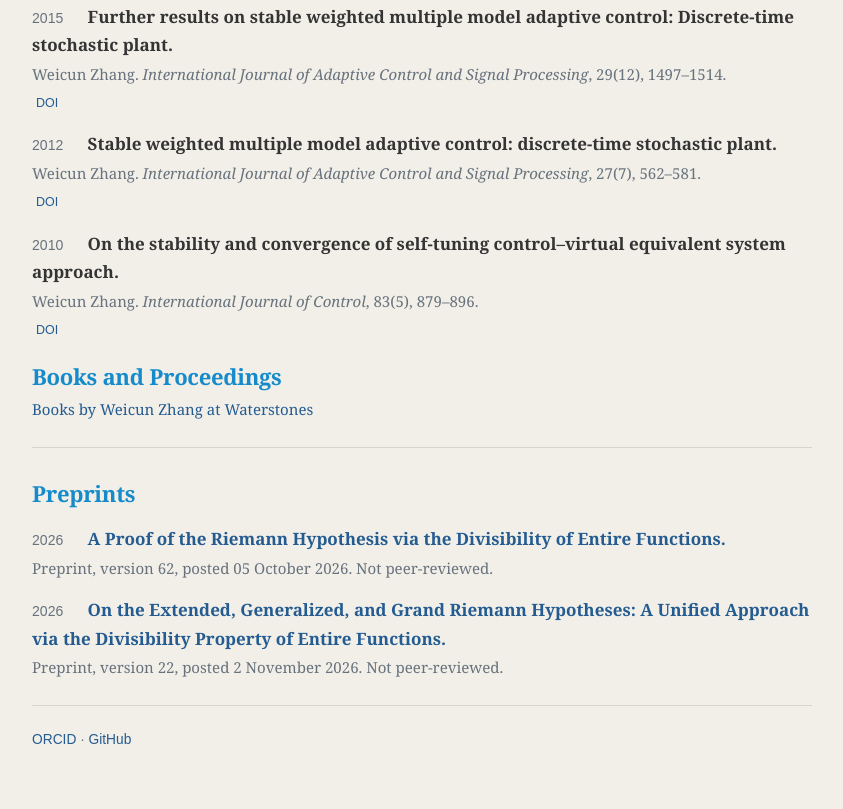
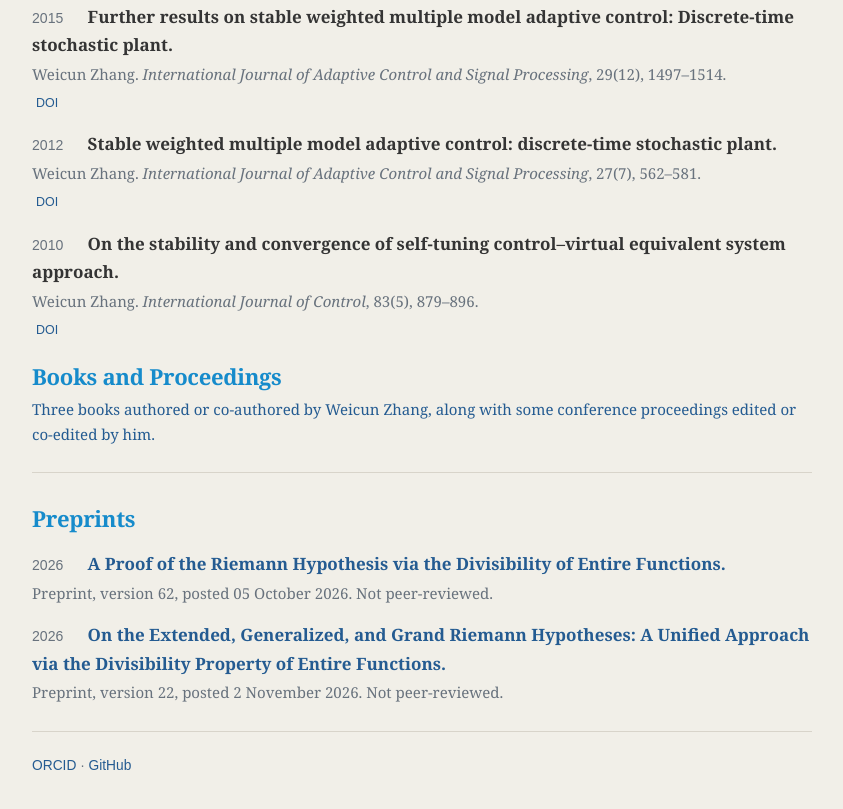
Before and after one commit to weicunzhang/weicunzhang.github.io, a plain HTML site: page index.html in a window 1280 px wide. Shown: the part 984-1793 px from the top of the page, without its empty margins (218-1061 px from the left). Drawn offline with Linux system fonts and the light colour scheme.

Commit message:
Clarify Books and Proceedings link description

```diff
--- a/index.html
+++ b/index.html
@@ -270,7 +270,7 @@
             <span class="pub-title books-heading">Books and Proceedings</span>
             <span class="pub-meta">
               <a href="https://www.waterstones.com/author/weicun-zhang/2708382/page/1"
-                 target="_blank" rel="noopener noreferrer">Books by Weicun Zhang at Waterstones</a>
+                 target="_blank" rel="noopener noreferrer">Three books authored or co-authored by Weicun Zhang, along with some conference proceedings edited or co-edited by him.</a>
             </span>
           </li>
         </ol>
```
